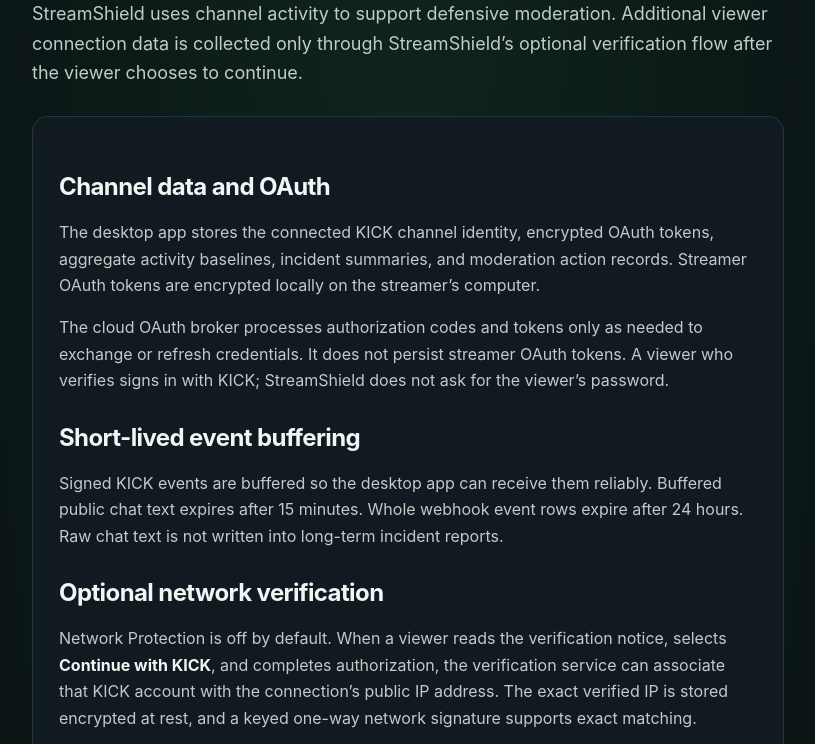
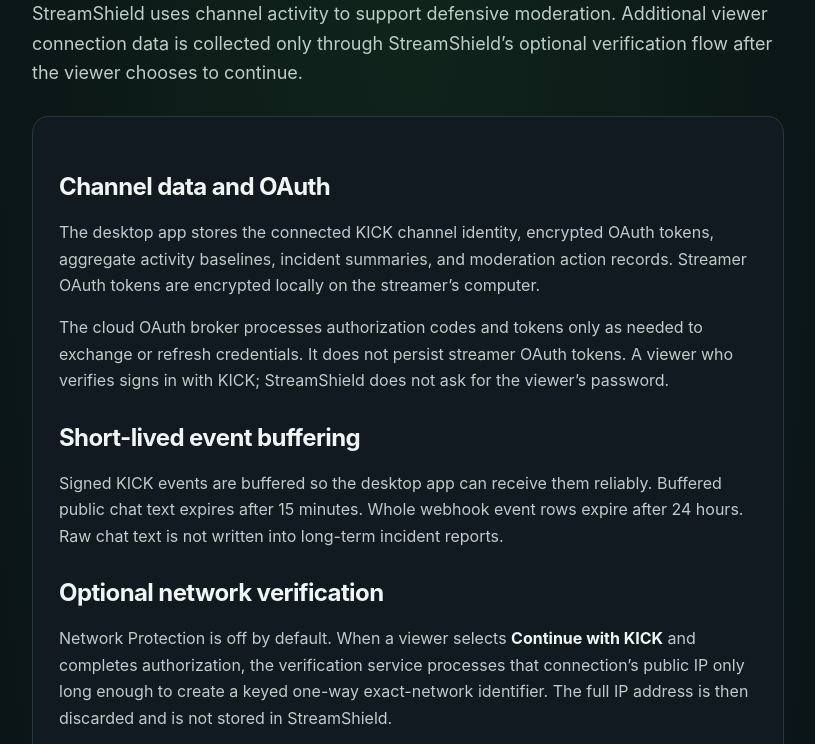
Before and after one commit to jamesfxq-jpg/streamshield-protection, a plain HTML site: page privacy.html in a window 1280 px wide. Shown: the part 205-949 px from the top of the page, without its empty margins (232-1047 px from the left). Drawn offline with Linux system fonts and the light colour scheme.

Commit message:
Document hash-only network privacy and no visible full IPs

```diff
--- a/privacy.html
+++ b/privacy.html
@@ -3,7 +3,7 @@
 <body><div class="wrap narrow"><nav class="site-nav" aria-label="Navigation"><a class="brand" href="/"><img src="/assets/brand/streamshield-shield-badge.png" width="43" height="39" alt="">StreamShield Protection</a><a href="/terms">Terms &amp; Safe Use</a></nav><main class="prose"><div class="eyebrow">Windows Beta 10</div><h1>Privacy &amp; Data Controls</h1><p class="intro">StreamShield uses channel activity to support defensive moderation. Additional viewer connection data is collected only through StreamShield’s optional verification flow after the viewer chooses to continue.</p>
 <section class="section card"><h2>Channel data and OAuth</h2><p>The desktop app stores the connected KICK channel identity, encrypted OAuth tokens, aggregate activity baselines, incident summaries, and moderation action records. Streamer OAuth tokens are encrypted locally on the streamer’s computer.</p><p>The cloud OAuth broker processes authorization codes and tokens only as needed to exchange or refresh credentials. It does not persist streamer OAuth tokens. A viewer who verifies signs in with KICK; StreamShield does not ask for the viewer’s password.</p>
 <h2>Short-lived event buffering</h2><p>Signed KICK events are buffered so the desktop app can receive them reliably. Buffered public chat text expires after 15 minutes. Whole webhook event rows expire after 24 hours. Raw chat text is not written into long-term incident reports.</p>
-<h2>Optional network verification</h2><p>Network Protection is off by default. When a viewer reads the verification notice, selects <strong>Continue with KICK</strong>, and completes authorization, the verification service can associate that KICK account with the connection’s public IP address. The exact verified IP is stored encrypted at rest, and a keyed one-way network signature supports exact matching.</p><p>Authorized channel moderation controls can display the verified IP, linked KICK account, verification times, and block history. This information supports the streamer’s defensive moderation and ban-evasion review. Opening KICK or watching a stream alone does not create a StreamShield verified IP record.</p><p>The site and verification service receive ordinary connection information when a browser requests a page. A page visit by itself does not authorize a KICK identity link or create a completed channel verification record.</p>
+<h2>Optional network verification</h2><p>Network Protection is off by default. When a viewer selects <strong>Continue with KICK</strong> and completes authorization, the verification service processes that connection’s public IP only long enough to create a keyed one-way exact-network identifier. The full IP address is then discarded and is not stored in StreamShield.</p><p>Authorized channel moderation controls display only a masked network ID, linked KICK account, verification times, and block history. They never display the viewer’s full IP address. This information supports the streamer’s defensive moderation and ban-evasion review. Opening KICK or watching a stream alone does not create a StreamShield verified IP record.</p><p>The site and verification service receive ordinary connection information when a browser requests a page. A page visit by itself does not authorize a KICK identity link or create a completed channel verification record.</p>
 <h2>Targeted verification and a browser token</h2><p>When a moderator requests verification of a specific chatter, StreamShield also uses a random first-party browser token. Its cookie lasts for up to 90 days; the server stores a keyed one-way hash of the token for matching, rather than the raw token. Associated token observations are retained for up to 90 days.</p><p>This token is a resettable browser identifier. It is not a hardware identity or an invasive fingerprint. Clearing site data, changing browser profiles, or changing devices can reset it. StreamShield does not collect hardware serial numbers, canvas fingerprints, or similar device fingerprints.</p><p>Browser-token matches are moderator review signals by default. They do not, by themselves, establish that two accounts belong to the same person.</p>
 <h2>Limits of network matching</h2><p>StreamShield does not obtain viewer IP addresses from KICK. It cannot identify a viewer’s connection if that viewer never uses StreamShield’s verification service.</p><p>Network Protection and exact-network automatic bans require streamer opt-in. Public IP addresses may be shared by several people or reassigned to someone else. A matching address is not proof of a shared identity. Streamers should review possible false positives and provide a way for viewers to contact the channel’s moderation team.</p>
 <h2>Controls and deletion</h2><p>The app includes <strong>Disconnect KICK</strong> and <strong>Delete My StreamShield Data</strong>. The deletion control removes the local channel baseline, incident history, encrypted session and connected token state, and the channel’s short-lived cloud event buffer. Do not assume a local reset erases every saved verification or block record; review those separately with the channel’s moderation team.</p><p><strong>UN-IP BAN</strong> removes a network block and cancels pending automatic enforcement for that IP. It does not automatically unban KICK accounts that have already been banned. Clearing a browser cookie does not erase an existing server record or account ban.</p><p>Viewers with a verification, access, or record-removal question should contact the streamer or moderation team that provided their verification link.</p>
```
